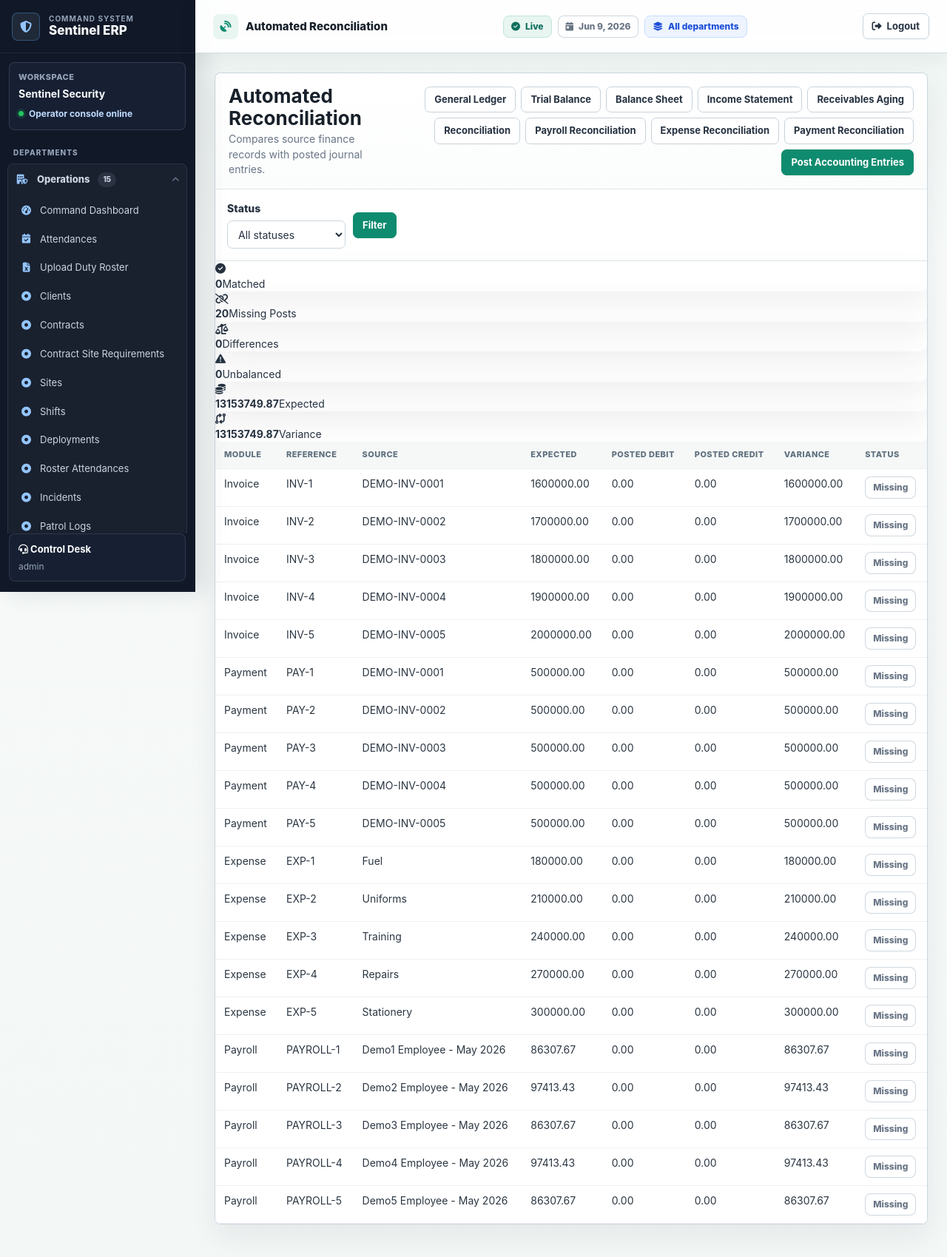
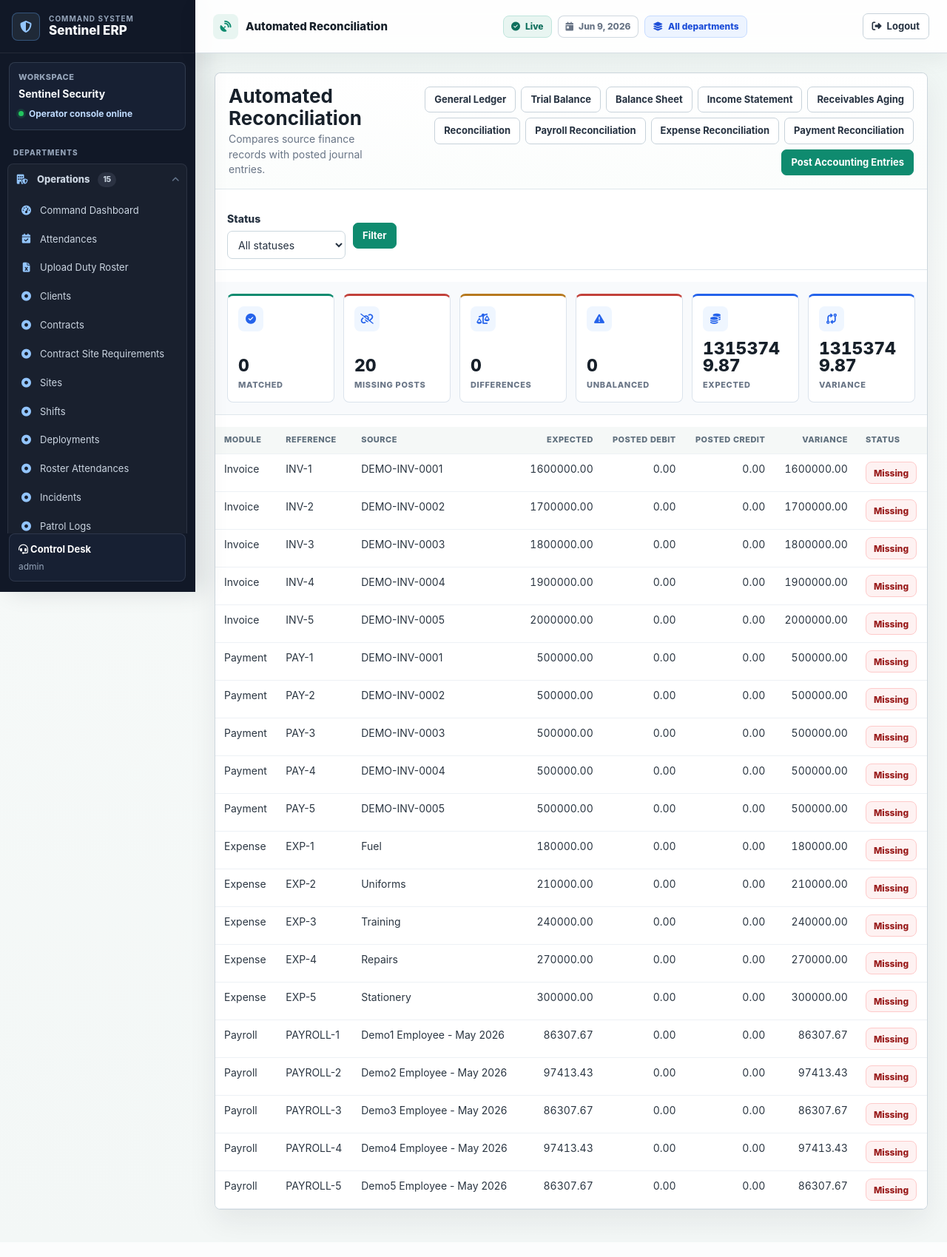
Before and after one commit to Turyatemba-silaj/GuardManagementErp, a Django app: page /accounting/reconciliation/ in a window 1280 px wide. Shown: the whole page at 74% size. After the commit the page ends 1666 px from the top, so only its background shows below. Run offline with Django 5.2, Linux system fonts and the light colour scheme; data comes from the database, SQL or seed files in the repository; both versions use the stored data as it was after the commit.

Commit message:
all changes

```diff
--- a/core/templates/core/reconciliation_report.html
+++ b/core/templates/core/reconciliation_report.html
@@ -3,8 +3,104 @@
 {% block title %}Automated Reconciliation{% endblock %}
 {% block page_label %}Automated Reconciliation{% endblock %}
 
+{% block extra_head %}
+{{ block.super }}
+<style>
+    .recon-page {
+        display: grid;
+        gap: 16px;
+    }
+    .recon-filter {
+        padding: 14px 16px;
+        border-bottom: 1px solid var(--sentinel-line);
+        background: #fff;
+    }
+    .recon-summary {
+        display: grid;
+        grid-template-columns: repeat(6, minmax(132px, 1fr));
+        gap: 12px;
+        padding: 16px;
+        background: #f8fafc;
+        border-bottom: 1px solid var(--sentinel-line);
+    }
+    .recon-card {
+        min-height: 108px;
+        padding: 14px;
+        display: grid;
+        align-content: space-between;
+        gap: 12px;
+        border: 1px solid #dbe3ec;
+        border-radius: 8px;
+        background: #fff;
+    }
+    .recon-card-head {
+        display: flex;
+        align-items: center;
+        justify-content: space-between;
+        gap: 10px;
+    }
+    .recon-card i {
+        width: 34px;
+        height: 34px;
+        display: inline-flex;
+        align-items: center;
+        justify-content: center;
+        border-radius: 8px;
+        background: #eff6ff;
+        color: #2563eb;
+        flex: 0 0 auto;
+    }
+    .recon-card strong {
+        display: block;
+        color: var(--sentinel-ink);
+        font-size: 23px;
+        line-height: 1;
+        font-weight: 850;
+        font-variant-numeric: tabular-nums;
+        overflow-wrap: anywhere;
+    }
+    .recon-card span {
+        display: block;
+        margin-top: 7px;
+        color: var(--sentinel-muted);
+        font-size: 11px;
+        font-weight: 850;
+        letter-spacing: .06em;
+        text-transform: uppercase;
+    }
+    .recon-card.is-ok { border-top: 3px solid #0f8b6f; }
+    .recon-card.is-warning { border-top: 3px solid #b7791f; }
+    .recon-card.is-danger { border-top: 3px solid #c2413a; }
+    .recon-card.is-info { border-top: 3px solid #2563eb; }
+    .recon-table td:nth-child(3) {
+        min-width: 220px;
+        white-space: normal;
+    }
+    .recon-table .amount-cell {
+        text-align: right;
+        font-variant-numeric: tabular-nums;
+        white-space: nowrap;
+    }
+    .status-pill.is-red {
+        color: #991b1b;
+        background: #fef2f2;
+        border-color: #fecaca;
+    }
+    @media (max-width: 1200px) {
+        .recon-summary {
+            grid-template-columns: repeat(3, minmax(0, 1fr));
+        }
+    }
+    @media (max-width: 760px) {
+        .recon-summary {
+            grid-template-columns: 1fr;
+        }
+    }
+</style>
+{% endblock %}
+
 {% block content %}
-<section class="panel">
+<section class="panel recon-page">
     <div class="panel-head">
         <div>
             {% block reconciliation_heading %}
@@ -14,7 +110,7 @@
         </div>
         {% include "core/accounting_nav.html" %}
     </div>
-    <form class="filter-form" method="get">
+    <form class="filter-form recon-filter" method="get">
         <div class="field">
             <label for="status">Status</label>
             <select id="status" name="status">
@@ -29,25 +125,43 @@
             <a class="btn btn-light" href="{{ request.path }}">Clear</a>
         {% endif %}
     </form>
-    <section class="metric-grid" aria-label="Reconciliation summary">
-        <article class="metric-card"><i class="fa-solid fa-circle-check"></i><div><strong>{{ summary.matched }}</strong><span>Matched</span></div></article>
-        <article class="metric-card"><i class="fa-solid fa-link-slash"></i><div><strong>{{ summary.missing }}</strong><span>Missing Posts</span></div></article>
-        <article class="metric-card"><i class="fa-solid fa-scale-unbalanced"></i><div><strong>{{ summary.difference }}</strong><span>Differences</span></div></article>
-        <article class="metric-card"><i class="fa-solid fa-triangle-exclamation"></i><div><strong>{{ summary.unbalanced }}</strong><span>Unbalanced</span></div></article>
-        <article class="metric-card"><i class="fa-solid fa-coins"></i><div><strong>{{ summary.expected }}</strong><span>Expected</span></div></article>
-        <article class="metric-card"><i class="fa-solid fa-code-compare"></i><div><strong>{{ summary.variance }}</strong><span>Variance</span></div></article>
+    <section class="recon-summary" aria-label="Reconciliation summary">
+        <article class="recon-card is-ok">
+            <div class="recon-card-head"><i class="fa-solid fa-circle-check"></i></div>
+            <div><strong>{{ summary.matched }}</strong><span>Matched</span></div>
+        </article>
+        <article class="recon-card is-danger">
+            <div class="recon-card-head"><i class="fa-solid fa-link-slash"></i></div>
+            <div><strong>{{ summary.missing }}</strong><span>Missing Posts</span></div>
+        </article>
+        <article class="recon-card is-warning">
+            <div class="recon-card-head"><i class="fa-solid fa-scale-unbalanced"></i></div>
+            <div><strong>{{ summary.difference }}</strong><span>Differences</span></div>
+        </article>
+        <article class="recon-card is-danger">
+            <div class="recon-card-head"><i class="fa-solid fa-triangle-exclamation"></i></div>
+            <div><strong>{{ summary.unbalanced }}</strong><span>Unbalanced</span></div>
+        </article>
+        <article class="recon-card is-info">
+            <div class="recon-card-head"><i class="fa-solid fa-coins"></i></div>
+            <div><strong>{{ summary.expected }}</strong><span>Expected</span></div>
+        </article>
+        <article class="recon-card is-info">
+            <div class="recon-card-head"><i class="fa-solid fa-code-compare"></i></div>
+            <div><strong>{{ summary.variance }}</strong><span>Variance</span></div>
+        </article>
     </section>
     <div class="table-wrap">
-        <table>
+        <table class="recon-table">
             <thead>
                 <tr>
                     <th>Module</th>
                     <th>Reference</th>
                     <th>Source</th>
-                    <th>Expected</th>
-                    <th>Posted Debit</th>
-                    <th>Posted Credit</th>
-                    <th>Variance</th>
+                    <th class="amount-cell">Expected</th>
+                    <th class="amount-cell">Posted Debit</th>
+                    <th class="amount-cell">Posted Credit</th>
+                    <th class="amount-cell">Variance</th>
                     <th>Status</th>
                 </tr>
             </thead>
@@ -57,10 +171,10 @@
                         <td>{{ row.module }}</td>
                         <td>{{ row.reference }}</td>
                         <td>{{ row.source_label }}</td>
-                        <td>{{ row.expected_amount }}</td>
-                        <td>{{ row.posted_debit }}</td>
-                        <td>{{ row.posted_credit }}</td>
-                        <td>{{ row.difference }}</td>
+                        <td class="amount-cell">{{ row.expected_amount }}</td>
+                        <td class="amount-cell">{{ row.posted_debit }}</td>
+                        <td class="amount-cell">{{ row.posted_credit }}</td>
+                        <td class="amount-cell">{{ row.difference }}</td>
                         <td>
                             {% if row.status == "Matched" %}
                                 <span class="status-pill is-green">{{ row.status }}</span>
```
Also changed, not shown: db.sqlite3.
